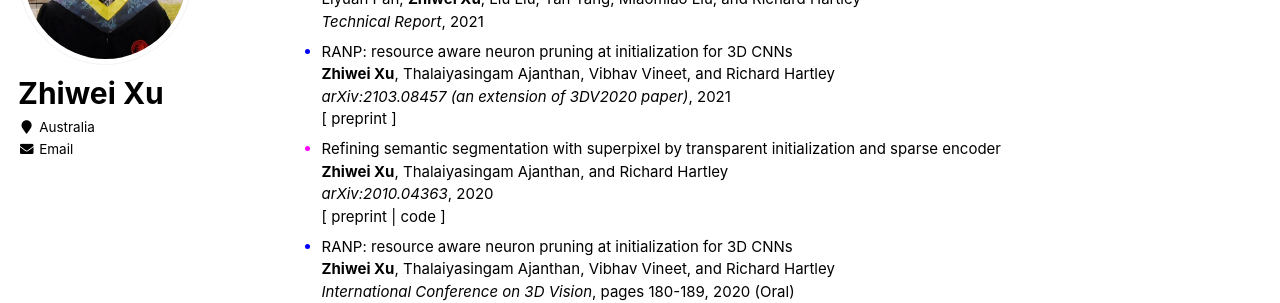
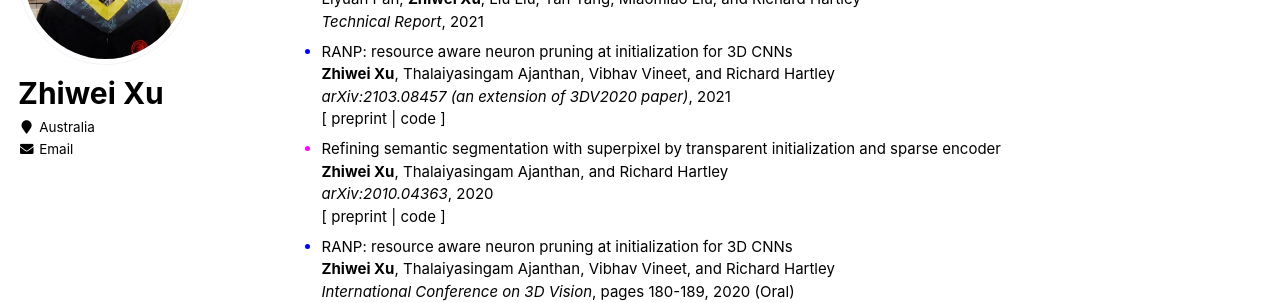
Before and after one commit to zwxu064/zwxu064.github.io, a Jekyll site: the page built from _pages/about.html, in a window 1280 px wide and 900 px high, scrolled down 1287 px. Shown: the part 151-454 px from the top of the window. Built offline with Jekyll 4.4.1, drawn with Linux system fonts in a browser that asks for light colours.

Commit message:
Update about.html

```diff
--- a/_pages/about.html
+++ b/_pages/about.html
@@ -90,7 +90,8 @@
   <li style="color:blue"><div><span style="color:black">RANP: resource aware neuron pruning at initialization for 3D CNNs</span></div>
       <div><span style="color:black;font-size:1em"><strong>Zhiwei Xu</strong>, Thalaiyasingam Ajanthan, Vibhav Vineet, and Richard Hartley</span></div>
       <div><span style="color:black"><i>arXiv:2103.08457 (an extension of 3DV2020 paper)</i>, 2021</span></div>
-      <div><span style="color:black">[ <a style="color: inherit;" href="https://arxiv.org/abs/2103.08457" target="_blank">preprint</a> ]</span></div>
+      <div><span style="color:black">[ <a style="color: inherit;" href="https://arxiv.org/abs/2103.08457" target="_blank">preprint</a>
+	| <a style="color: inherit;" href="https://github.com/zwxu064/RANP.git" target="_blank">code</a> ]</span></div>
   </li>
 
   <li style="color:fuchsia"><div><span style="color:black">Refining semantic segmentation with superpixel by transparent initialization and sparse encoder</span></div>
```
